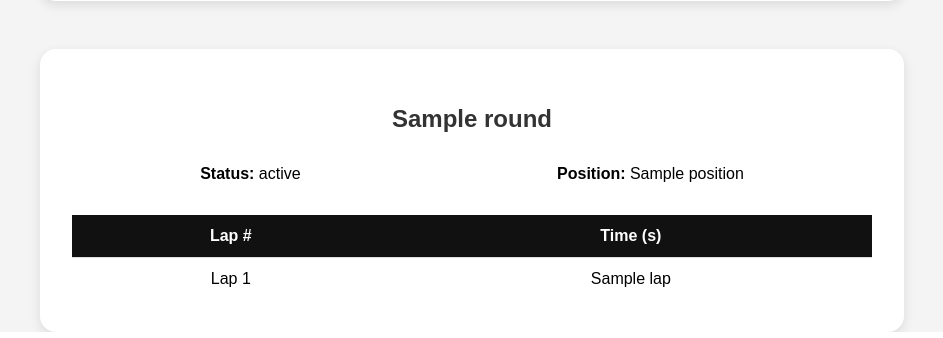
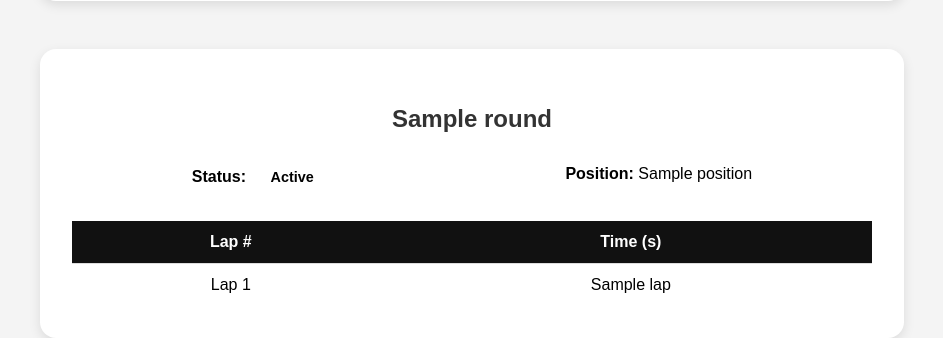
Before and after one commit to Jauler/DroneRaceView, a Flask app: template web/templates/pilot.html in a window 1280 px wide. Shown: the part 1088-1426 px from the top of the page, without its empty margins (168-1111 px from the left). Run offline with Flask 3, Linux system fonts and the light colour scheme; the template is opened without the code that fills it: most values are stand-ins (such as "Sample title", 1, 10 or a date in 2020).

Commit message:
Stylize status

```diff
--- a/web/static/styles.css
+++ b/web/static/styles.css
@@ -414,3 +414,28 @@ body {
   font-style: italic;
   color: #888;
 }
+
+.status-badge {
+  display: inline-block;
+  padding: 0.25rem 0.75rem;
+  border-radius: 999px;
+  font-size: 0.9rem;
+  font-weight: 600;
+  text-transform: capitalize;
+  margin-left: 0.5rem;
+}
+
+.status-badge.finished {
+  background-color: #d4edda;
+  color: #155724;
+}
+
+.status-badge.crashed {
+  background-color: #f8d7da;
+  color: #721c24;
+}
+
+.status-badge.skipped {
+  background-color: #e2e3e5;
+  color: #6c757d;
+}
--- a/web/templates/pilot.html
+++ b/web/templates/pilot.html
@@ -61,7 +61,11 @@
       <h3>{{ round.round_name }}</h3>
 
       <div class="pilot-round-meta">
-        <p><strong>Status:</strong> {{ round.status }}</p>
+        <p><strong>Status:</strong>
+          <span class="status-badge {{ round.status | lower }}">
+            {{ round.status }}
+          </span>
+        </p>
         <p><strong>Position:</strong> {{ round.position or "N/A" }}</p>
       </div>
 
```
